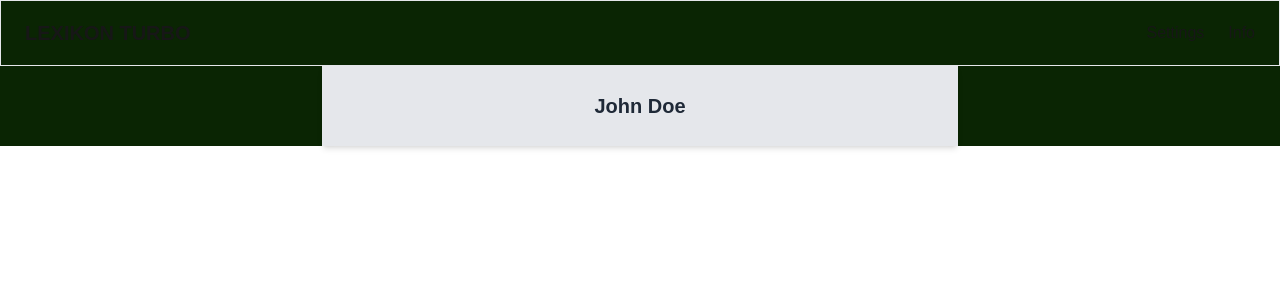
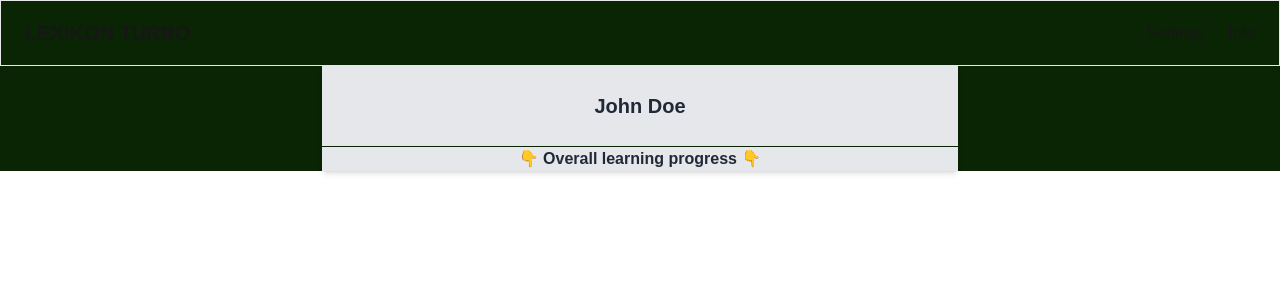
Before and after one commit to KristofferGW/lexicon-turbo-mvp, a Next.js app: page / in a window 1280 px wide. Shown: the top 300 px of the page. Built offline with nearby package versions, Linux system fonts and the light colour scheme.

Commit message:
H2 Container added

```diff
--- /dev/null
+++ b/src/app/components/H2Container.js
@@ -0,0 +1,7 @@
+export default function H2Container({ headline }) {
+    return (
+      <div className="w-[636px] h-15 bg-gray-200 border-t border-lexicon shadow-md flex items-center justify-center text-l font-semibold text-gray-800 mx-auto">
+        {headline}
+      </div>
+    );
+  };
--- a/src/app/components/StudentName.js
+++ b/src/app/components/StudentName.js
@@ -1,9 +1,7 @@
-const StudentName = ({ name }) => {
+export default function StudentName({ name }) {
     return (
       <div className="w-[636px] h-20 bg-gray-200 shadow-md flex items-center justify-center text-xl font-semibold text-gray-800 mx-auto">
         {name}
       </div>
     );
   };
-
-  export default StudentName;
--- /dev/null
+++ b/src/app/components/WordCategories.js
@@ -0,0 +1,18 @@
+export default function WordCategories() {
+    <div className="w-[636px] mx-auto mt-6 flex">
+      {/* Mastered box */}
+      <div className="flex-1 bg-green-500 text-white flex items-center justify-center font-medium">
+        Mastered:
+      </div>
+
+      {/* Familiar box */}
+      <div className="flex-1 bg-yellow-500 text-white flex items-center justify-center font-medium">
+        Familiar:
+      </div>
+
+      <div className="flex-1 bg-red-500 text-white flex items-center justify-center font-medium">
+        Unfamiliar:
+      </div>
+    </div>
+  );
+}
--- a/src/app/page.js
+++ b/src/app/page.js
@@ -2,6 +2,7 @@
 import Header from './components/Header';
 import StudentName from './components/StudentName';
 import ProgressContainer from "./components/ProgressContainer";
+import H2Container from './components/H2Container';
 
 // export default function RootLayout({ children }) {
 export default function Page({ children }) {
@@ -11,6 +12,7 @@ export default function Page({ children }) {
         <Header />
         <ProgressContainer>
           <StudentName name="John Doe" />
+          <H2Container headline="👇 Overall learning progress 👇" />
         </ProgressContainer>
         {children}
       </body>
```
